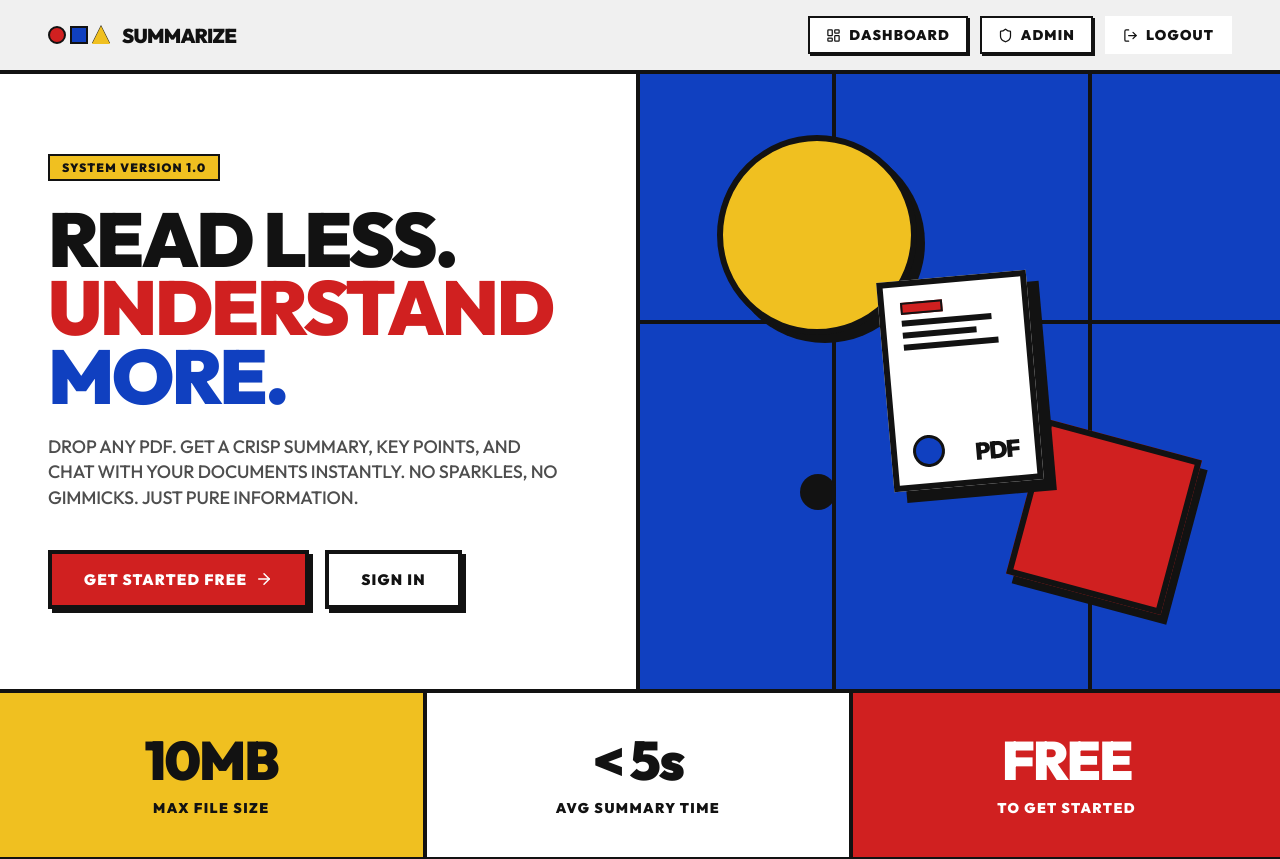
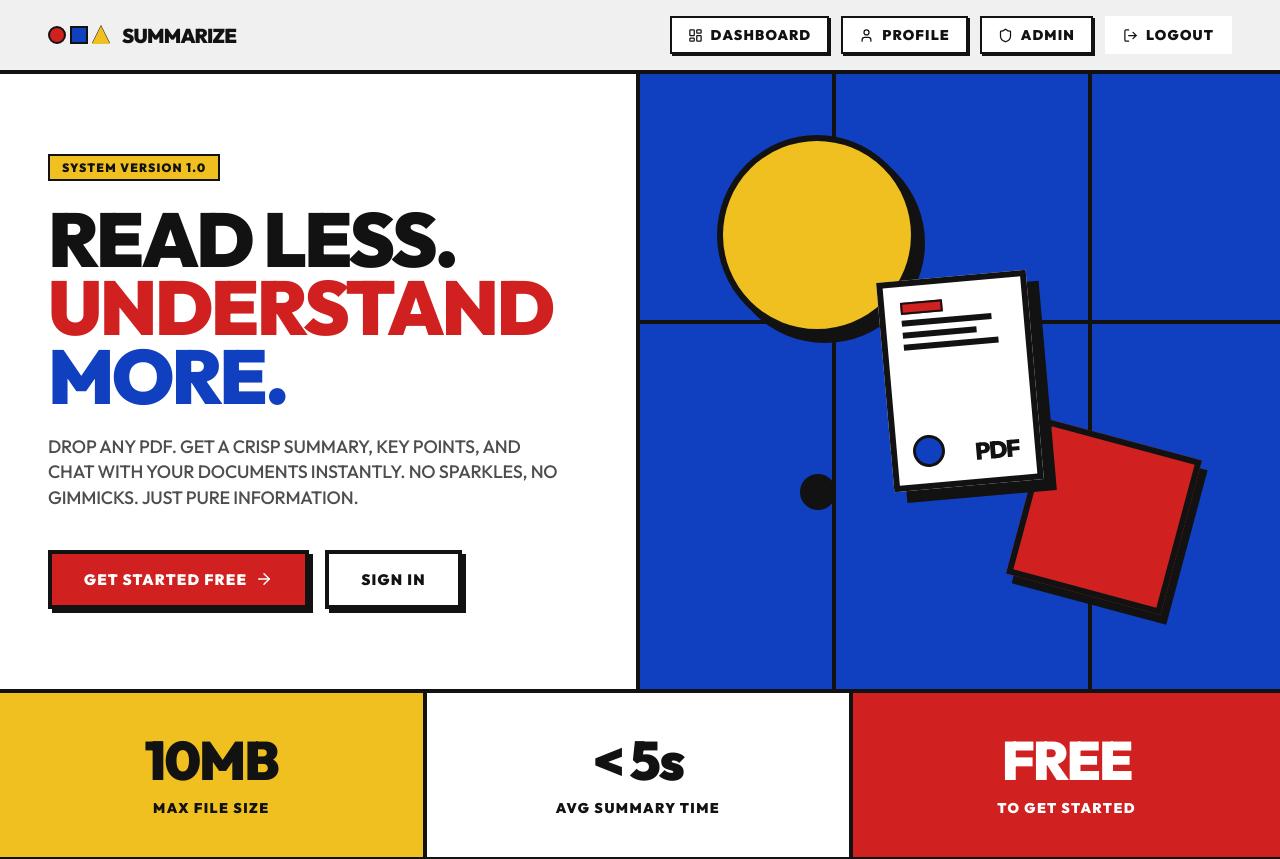
Before and after one commit to poornaprajays/AI-PDF-Summarizer-, a React (Vite) app in the folder frontend/: page / in a window 1280 px wide. Shown: the top 859 px of the page. Built offline with nearby package versions, Linux system fonts and the light colour scheme; no server answers; sample sign-in values are in the browser's storage.

Commit message:
feat(frontend): integrate profile edit option in navbar with dashboard event sync

```diff
--- a/frontend/src/components/Navbar.jsx
+++ b/frontend/src/components/Navbar.jsx
@@ -1,13 +1,23 @@
-import { useState } from 'react'
+import { useState, useEffect } from 'react'
 import { Link, useNavigate, useLocation } from 'react-router-dom'
-import { LayoutDashboard, Shield, LogOut, Menu, X } from 'lucide-react'
+import { LayoutDashboard, Shield, LogOut, Menu, X, User } from 'lucide-react'
+import ProfileModal from './ProfileModal'
 
 export default function Navbar() {
   const navigate = useNavigate()
   const location = useLocation()
-  const user = JSON.parse(localStorage.getItem('user') || '{}')
+  const [user, setUser] = useState(() => JSON.parse(localStorage.getItem('user') || '{}'))
   const token = localStorage.getItem('token')
   const [menuOpen, setMenuOpen] = useState(false)
+  const [showProfileModal, setShowProfileModal] = useState(false)
+
+  useEffect(() => {
+    const handleUpdate = () => {
+      setUser(JSON.parse(localStorage.getItem('user') || '{}'))
+    }
+    window.addEventListener('profileUpdated', handleUpdate)
+    return () => window.removeEventListener('profileUpdated', handleUpdate)
+  }, [])
 
   const logout = () => {
     localStorage.removeItem('token')
@@ -79,6 +89,19 @@ export default function Navbar() {
                   <LayoutDashboard size={15} /> Dashboard
                 </button>
               </Link>
+              <button
+                onClick={() => setShowProfileModal(true)}
+                className="btn btn-ghost"
+                style={{
+                  padding: '8px 16px',
+                  color: '#121212',
+                  border: '2px solid #121212',
+                  boxShadow: showProfileModal ? 'none' : '2px 2px 0px 0px #121212',
+                  transform: showProfileModal ? 'translate(2px, 2px)' : 'none',
+                }}
+              >
+                <User size={15} /> Profile
+              </button>
               {user.role === 'admin' && (
                 <Link to="/admin">
                   <button className="btn btn-ghost" style={{
@@ -137,6 +160,16 @@ export default function Navbar() {
                 <LayoutDashboard size={16} /> Dashboard
               </button>
             </Link>
+            <button
+              onClick={() => { setShowProfileModal(true); close(); }}
+              className="nav-mobile-link"
+              style={{
+                background: showProfileModal ? '#1040C0' : '#FFFFFF',
+                color: showProfileModal ? '#FFFFFF' : '#121212',
+              }}
+            >
+              <User size={16} /> Profile
+            </button>
             {user.role === 'admin' && (
               <Link to="/admin" onClick={close}>
                 <button className="nav-mobile-link" style={{
@@ -165,6 +198,12 @@ export default function Navbar() {
         )}
       </div>
 
+      <ProfileModal
+        isOpen={showProfileModal}
+        onClose={() => setShowProfileModal(false)}
+        onProfileUpdate={() => {}}
+      />
+
       <style>{`@keyframes spin { to { transform: rotate(360deg); } }`}</style>
     </nav>
   )
--- a/frontend/src/pages/Dashboard.jsx
+++ b/frontend/src/pages/Dashboard.jsx
@@ -548,7 +548,7 @@ export default function Dashboard() {
   const [pastSummaries, setPastSummaries] = useState([])
   const [loadingHistory, setLoadingHistory] = useState(true)
   const [activeTab, setActiveTab] = useState('all')
-  const user = JSON.parse(localStorage.getItem('user') || '{}')
+  const [user, setUser] = useState(() => JSON.parse(localStorage.getItem('user') || '{}'))
 
   const fetchHistory = () => {
     summaryAPI.getMy().then(res => setPastSummaries(res.data)).catch(console.error).finally(() => setLoadingHistory(false))
@@ -556,6 +556,12 @@ export default function Dashboard() {
 
   useEffect(() => {
     fetchHistory()
+
+    const handleProfileUpdate = () => {
+      setUser(JSON.parse(localStorage.getItem('user') || '{}'))
+    }
+    window.addEventListener('profileUpdated', handleProfileUpdate)
+    return () => window.removeEventListener('profileUpdated', handleProfileUpdate)
   }, [])
 
   const handleUploadSuccess = (data) => {
@@ -569,7 +575,7 @@ export default function Dashboard() {
 
   return (
     <div style={{ minHeight: '100vh', display: 'flex', flexDirection: 'column', background: '#F0F0F0' }}>
-      <Navbar />
+      <Navbar key={user.name} />
       <div className="dash-wrapper" style={{ padding: '48px 48px', flexGrow: 1 }}>
 
         {/* Welcome Block */}
```
